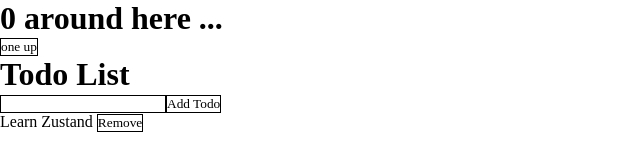
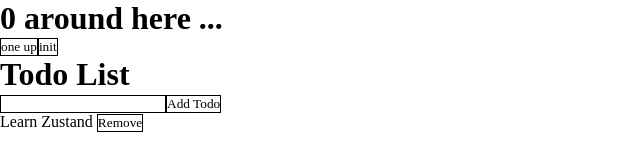
Before and after one commit to yuna-c/react, a React (Vite) app: page / in a window 1280 px wide. Shown: the top 160 px of the page, without its empty margins (0-640 px from the left). Built offline with nearby package versions, Linux system fonts and the light colour scheme.

Commit message:
📝 add : 카운터, 초기화, 구조분해할당 중복 합치기

```diff
--- a/src/App.jsx
+++ b/src/App.jsx
@@ -5,8 +5,9 @@ import useBearsStore from './zustand/bearsStore'
 import useTodosStore from './zustand/todosStore'
 
 function App() {
-  const bears = useBearsStore((state) => state.bears)
-  const increasePopulation = useBearsStore((state) => state.increasePopulation)
+  // const bears = useBearsStore((state) => state.bears)
+  // const increase = useBearsStore((state) => state.increase)
+  const { bears, increase, init } = useBearsStore((state) => state)
 
   // 선택적 상태 구독
   const todos = useTodosStore((state) => state.todos)
@@ -18,7 +19,8 @@ function App() {
     <>
       <div>
         <h1>{bears} around here ...</h1>
-        <button onClick={increasePopulation}>one up</button>
+        <button onClick={increase}>one up</button>
+        <button onClick={init}>init</button>
       </div>
       <div>
         <h1>Todo List</h1>
--- a/src/zustand/bearsStore.js
+++ b/src/zustand/bearsStore.js
@@ -2,8 +2,8 @@ import { create } from 'zustand'
 
 const useBearsStore = create((set) => ({
   bears: 0,
-  increasePopulation: () => set((state) => ({ bears: state.bears + 1 })),
-  removeAllBears: () => set({ bears: 0 })
+  increase: () => set((state) => ({ bears: state.bears + 1 })),
+  init: () => set({ bears: 0 })
 }))
 
 export default useBearsStore
```
